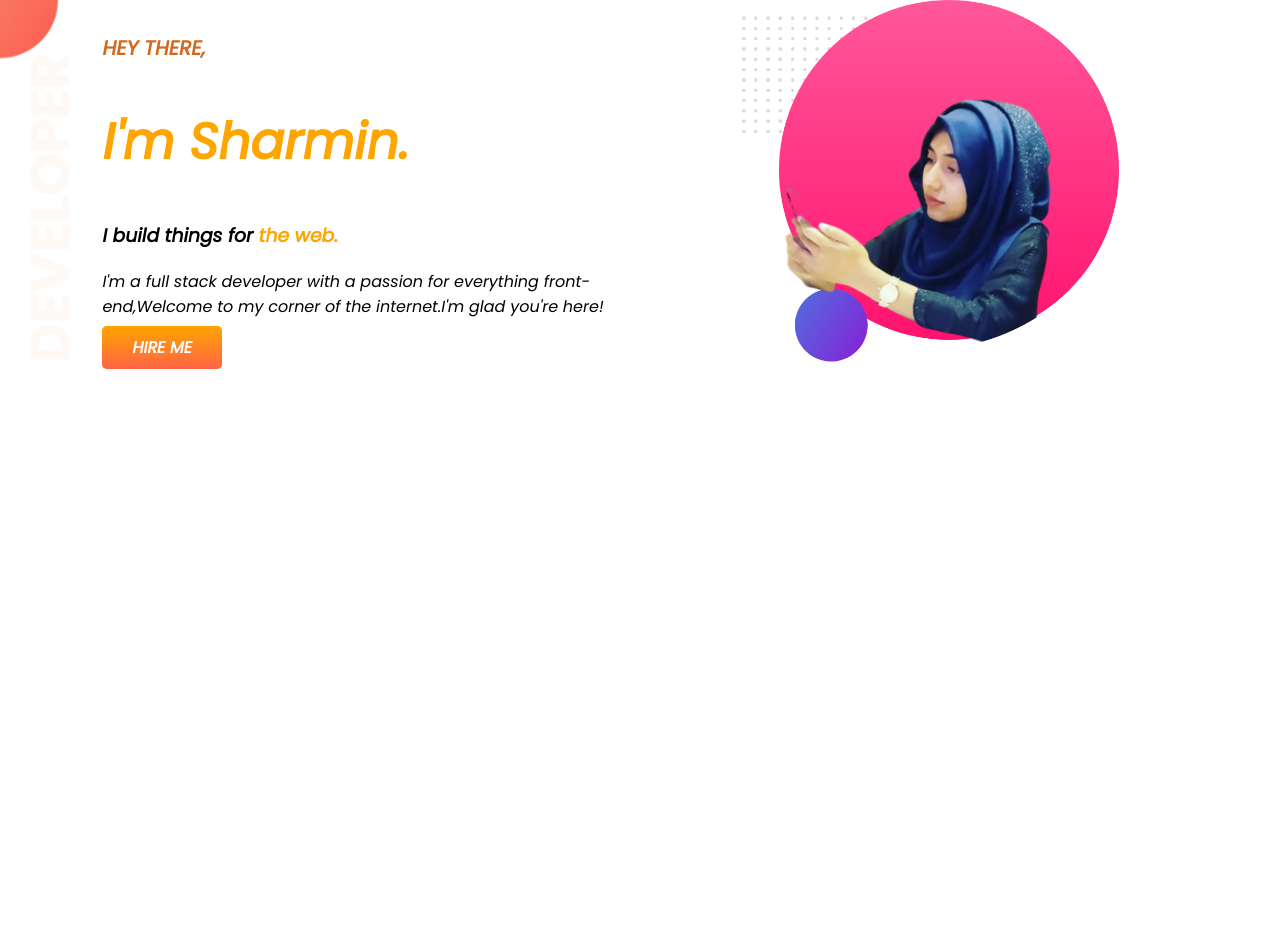
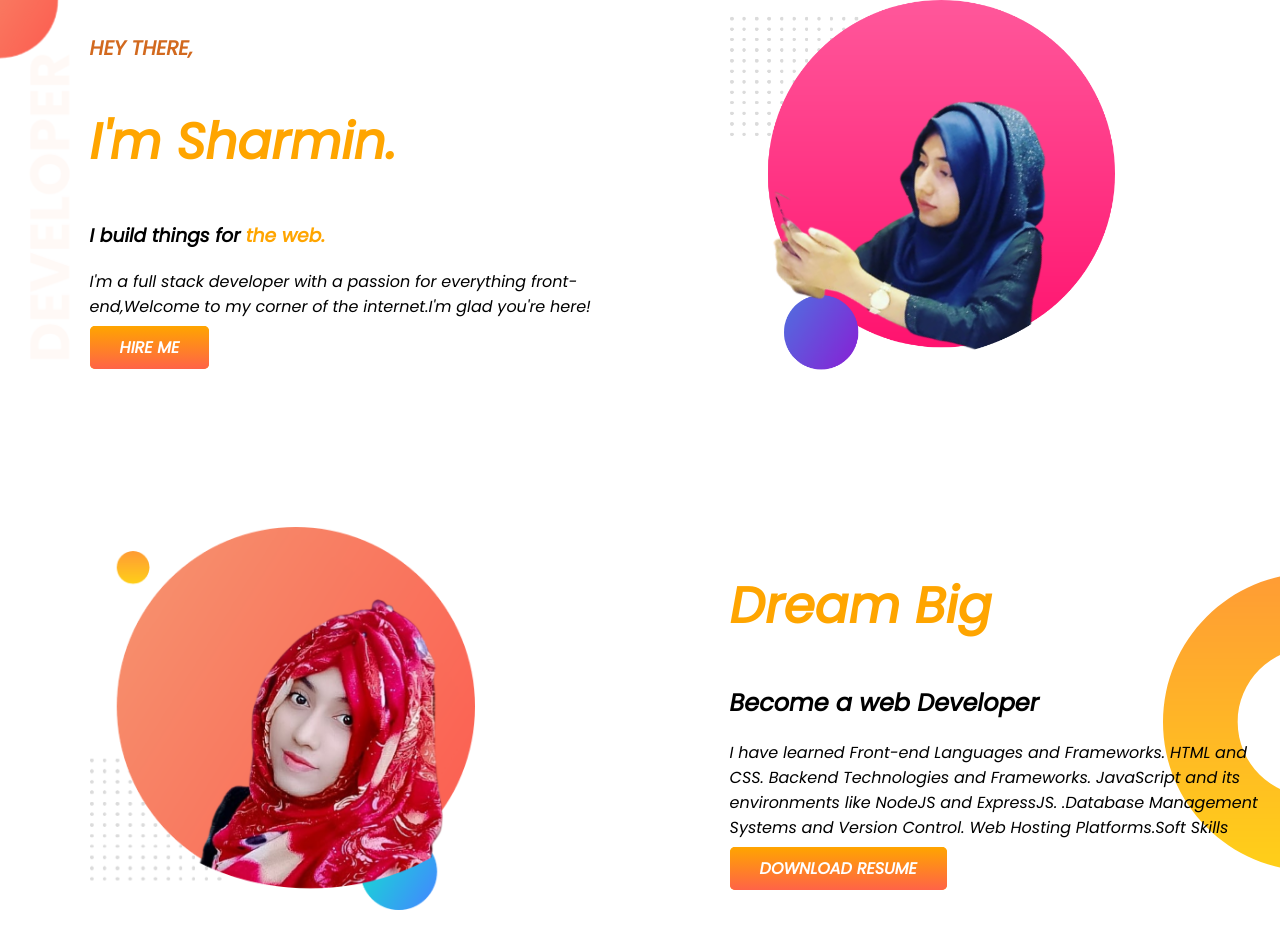
Before and after one commit to sharmin96k/developer-portfolio, a plain HTML site: page index.html in a window 1280 px wide. Before the commit the page ends 800 px from the top, so only its background shows below. Drawn offline with Linux system fonts and the light colour scheme.

Commit message:
dream-added

```diff
--- a/index.html
+++ b/index.html
@@ -29,7 +29,19 @@
             <img src="images/mybrp-2.png" alt="">
 
         </div>
-
+    </section>
+    <section class="dream-big">
+        <div class="half-width">
+            <img src="images/mybrp-1.png" alt="">
+        </div>
+        <div class="half-width">
+            <h1>Dream Big</h1>
+            <h2>Become a web Developer</h2>
+            <p>I have learned Front-end Languages and Frameworks. HTML and CSS. Backend Technologies and Frameworks.
+                JavaScript and its environments like NodeJS and ExpressJS. .Database Management Systems and Version
+                Control. Web Hosting Platforms.Soft Skills</p>
+            <a class="link-button" target="_blank" href="">DOWNLOAD RESUME</a>
+        </div>
     </section>
 
 
--- a/style.css
+++ b/style.css
@@ -19,11 +19,13 @@ h5 {
 
 section {
     display: flex;
+    margin-bottom: 150px;
 }
 
 .half-width {
     width: 50%;
-    padding-left: 8%;
+    padding-left: 7%;
+
 }
 
 .link-button {
@@ -45,3 +47,9 @@ section {
 .half-width img {
     width: 70%;
 }
+
+.dream-big {
+    background-image: url(images/dream-bg.png);
+    background-repeat: no-repeat;
+    background-position: right;
+}
```
